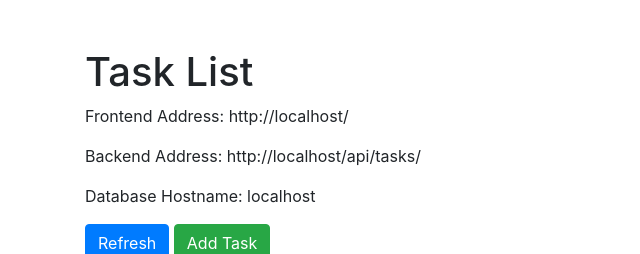
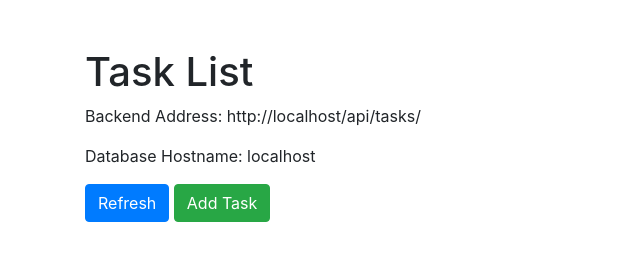
Before and after one commit to fabricekrebs/demo-webapp, a Django app: page / in a window 1280 px wide. Shown: the top 254 px of the page, without its empty margins (0-640 px from the left). Run offline with Django 5.2, Linux system fonts and the light colour scheme; data that the repository does not hold is empty; some libraries are stand-ins or nearby versions.

Commit message:
Removed Frontend URL

```diff
--- a/records/templates/records/task_list.html
+++ b/records/templates/records/task_list.html
@@ -8,7 +8,6 @@
 <body>
     <div class="container">
         <h1 class="mt-5">Task List</h1>
-        <p>Frontend Address: {{ request.build_absolute_uri }}</p>
         <p>Backend Address: {{ backend_address }}/api/tasks/</p>
         <p>Database Hostname: {{ db_host }}</p>
         <button id="refresh-btn" class="btn btn-primary mb-3">Refresh</button>
```
